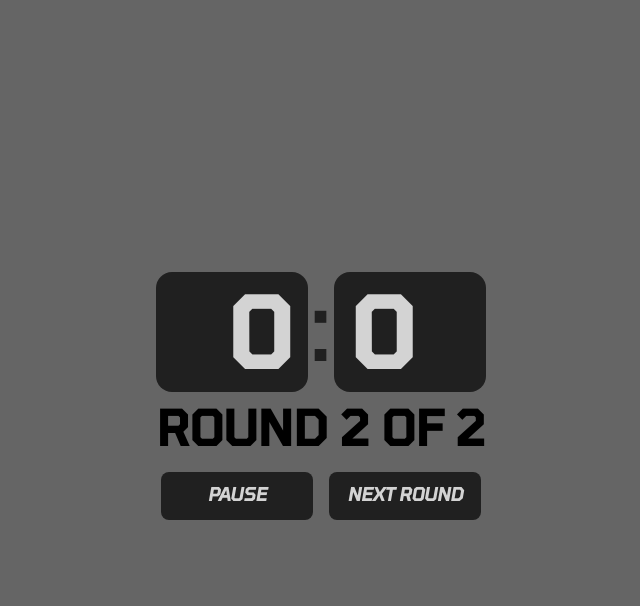
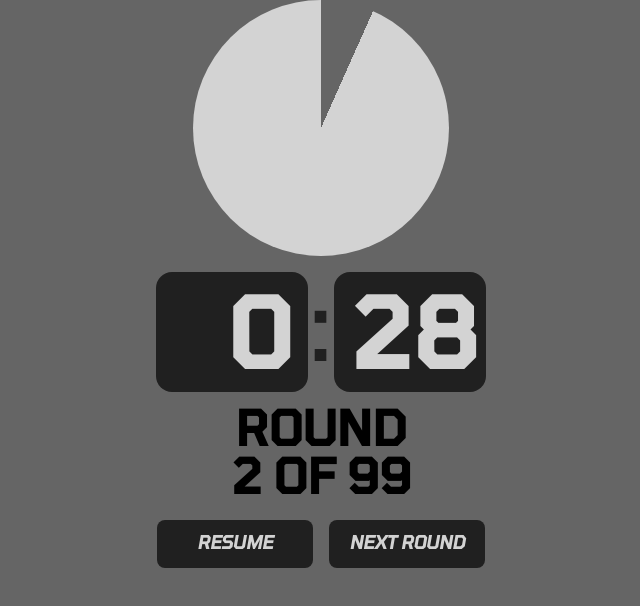
Before and after one commit to AbrahamGM1/BoxingAlarm, an Angular app: page / in a window 1280 px wide. Both pictures are taken after a click on the button "PAUSE". Shown: the top 606 px of the page, without its empty margins (319-959 px from the left). Built offline with nearby package versions, Linux system fonts and the light colour scheme.

Commit message:
hotfix de los backgrounds al hacer pausa, agregado botón y funcionalidad de reset

```diff
--- a/src/app/modules/alarm/alarm.component.html
+++ b/src/app/modules/alarm/alarm.component.html
@@ -1,7 +1,6 @@
 <div class="content" [ngStyle]="{'background-color': bgstatus()}">
 
     <div class="chart" [ngStyle]="{'background': 'conic-gradient(transparent calc((3.6deg)*'+percentage+'), '+status()+' 0deg)'}">
-
     </div>
 
     <div class="timer">
@@ -15,18 +14,29 @@
     </div>
 
     <div class="round">
-        <b><p>ROUND {{currentround}} OF {{rounds}}</p></b>
+        <b><p>ROUND <br> {{currentround}} OF {{rounds}}</p></b>
     </div>
 
     <div class="buttons">
+
         <ng-container *ngIf="isrunning; else elseTemplate">
             <button (click)="stop()" [ngStyle]="{'color': status(), 'background-color':buttonstatus()}"><b>PAUSE</b></button>
         </ng-container>
         <ng-template #elseTemplate>
-            <button (click)="start()" [ngStyle]="{'color': status(), 'background-color':buttonstatus()}"><b>RESUME</b></button>
+            <button (click)="start(true)" [ngStyle]="{'color': status(), 'background-color':buttonstatus()}"><b>RESUME</b></button>
         </ng-template>
 
         <button (click)="goToNextRound()" [ngStyle]="{'color': status(), 'background-color':buttonstatus()}"><b>NEXT ROUND</b></button>
+
     </div>
 
+    <div class="buttons">
+        <ng-container *ngIf="finished">
+            <button (click)="reset()" [ngStyle]="{'color': status(), 'background-color':buttonstatus()}"><b>RESET ROUNDS</b></button>
+        </ng-container>
+    </div>
+
+
+
+
 </div>
--- a/src/app/modules/alarm/alarm.component.scss
+++ b/src/app/modules/alarm/alarm.component.scss
@@ -54,12 +54,14 @@
 
     .buttons{
         display: flex;
-        width: 100%;
+        width: 328px;
+        margin: 0 auto;
         justify-content: center;
         gap: 1rem;
+        margin-bottom: 1rem;
 
         & button {
-            width:152px;
+            width:100%;
             height: 3rem;
             cursor: pointer;
             color: greenyellow;
--- a/src/app/modules/alarm/alarm.component.ts
+++ b/src/app/modules/alarm/alarm.component.ts
@@ -10,9 +10,6 @@ import { Subscription, interval } from 'rxjs';
   styleUrl: './alarm.component.scss'
 })
 export class AlarmComponent {
-
-  //Estos segundos son de la cuenta regresiva antes de que comienze el primer round o se salte un round.
-  firstseconds:number = 5;
 
   //Tiempo en minutos y segundos que tendra la alarma
   realminutes:number = 0;
@@ -48,13 +45,16 @@ export class AlarmComponent {
   //Boolean para el boton de pausa
   isrunning: boolean = true;
 
-  //Subscripción para los intervalos
+  //Boolean para aparecer el boton de reset cuando se acaben todos los rounds
+  finished: boolean = false;
+
+  //Subscripción para los intervalos del round
   private subscription!: Subscription;
 
   //la cantidad de rounds que estara en bucle
   //siempre habra 1 round menos de descanso porque cuando acaba el ultimo round
   //no habra necesidad de poner periodo de descanso porque se supone que ya acabaste de entrenar
-  rounds:number = 2;
+  rounds:number = 99;
   restrounds:number = this.rounds - 1;
   currentround:number = 1;
 
@@ -83,7 +83,7 @@ export class AlarmComponent {
   ngOnInit(): void {
     //Called after the constructor, initializing input properties, and the first call to ngOnChanges.
     //Add 'implements OnInit' to the class.
-    this.start()
+    this.start(false)
   }
 
   ngOnDestroy(): void {
@@ -92,10 +92,19 @@ export class AlarmComponent {
     this.stop()
   }
 
+  start(isByPause:boolean){
 
-  start(){
+    if(isByPause && !this.isresting){
+      this.setGreenBackground()
+    }
 
+    if(isByPause && this.isresting){
+      this.setRedBackground()
+    }
+
+    //Para indicarle al boton de pausa si debe de mostrar "pause" o "resume"
     this.isrunning = true;
+
     this.subscription = interval(50).subscribe(() => {
 
     /* Cada que ya no queden segundos y quede por lo menos 1 minut
@@ -132,16 +141,12 @@ export class AlarmComponent {
 
     //Cuando quedan N cantidad de segundos se cambian todos los colores al tono amarillo
     if (this.realtime<=10) {
-      this.status.set(this.colors[1]);
-      this.buttonstatus.set(this.bcolors[1]);
-      this.bgstatus.set(this.bgcolors[1]);
+      this.setYellowBackground();
     }
 
     //Cuando queda menos del segundo se cambian todos los colores al tono rojo
     if (this.realtime<1 && this.currentround==this.rounds){
-      this.status.set(this.colors[3]);
-      this.buttonstatus.set(this.bcolors[3]);
-      this.bgstatus.set(this.bgcolors[3]);
+      this.setGrayBackground();
     }
     })
   }
@@ -155,9 +160,7 @@ export class AlarmComponent {
 
 
   changeToRest(){
-    this.status.set(this.colors[2]);
-    this.buttonstatus.set(this.bcolors[2]);
-    this.bgstatus.set(this.bgcolors[2]);
+    this.setRedBackground();
 
     //cambio de round
     this.realminutes = this.restminutes
@@ -170,9 +173,7 @@ export class AlarmComponent {
   }
 
   changeToActive(){
-    this.status.set(this.colors[0]);
-    this.buttonstatus.set(this.bcolors[0]);
-    this.bgstatus.set(this.bgcolors[0]);
+    this.setGreenBackground();
 
     //cambio de round
     this.realminutes = this.auxminutes
@@ -187,9 +188,7 @@ export class AlarmComponent {
 
     if (this.subscription) {
       this.subscription.unsubscribe();
-      this.status.set(this.colors[3]);
-      this.buttonstatus.set(this.bcolors[3]);
-      this.bgstatus.set(this.bgcolors[3]);
+      this.setGrayBackground();
 
       /**La condicion isrunning esta hecha para el boton de pausa
          de manera que mientras queden segundos del tiempo se pueda poner
@@ -198,7 +197,43 @@ export class AlarmComponent {
       if(this.realtime>0){
       this.isrunning = false;
       }
+
+      if(this.realtime<=0){
+        this.finished = true;
+      }
     }
   }
 
+  reset(){
+    this.finished = false;
+    this.currentround = 1;
+    this.changeToActive();
+    //para que ponga el background color verde como lo hace el boton pausa
+    this.start(true)
+  }
+
+  setGreenBackground(){
+    this.status.set(this.colors[0]);
+    this.buttonstatus.set(this.bcolors[0]);
+    this.bgstatus.set(this.bgcolors[0]);
+  }
+
+  setYellowBackground(){
+    this.status.set(this.colors[1]);
+    this.buttonstatus.set(this.bcolors[1]);
+    this.bgstatus.set(this.bgcolors[1]);
+  }
+
+  setRedBackground(){
+    this.status.set(this.colors[2]);
+    this.buttonstatus.set(this.bcolors[2]);
+    this.bgstatus.set(this.bgcolors[2]);
+  }
+
+  setGrayBackground(){
+    this.status.set(this.colors[3]);
+    this.buttonstatus.set(this.bcolors[3]);
+    this.bgstatus.set(this.bgcolors[3]);
+  }
+
 }
--- a/src/styles.scss
+++ b/src/styles.scss
@@ -22,4 +22,5 @@ html {
     margin: 0;
     padding: 0;
     font-family: 'Tomorrow',sans-serif;
+    touch-action: manipulation;
 }
```
